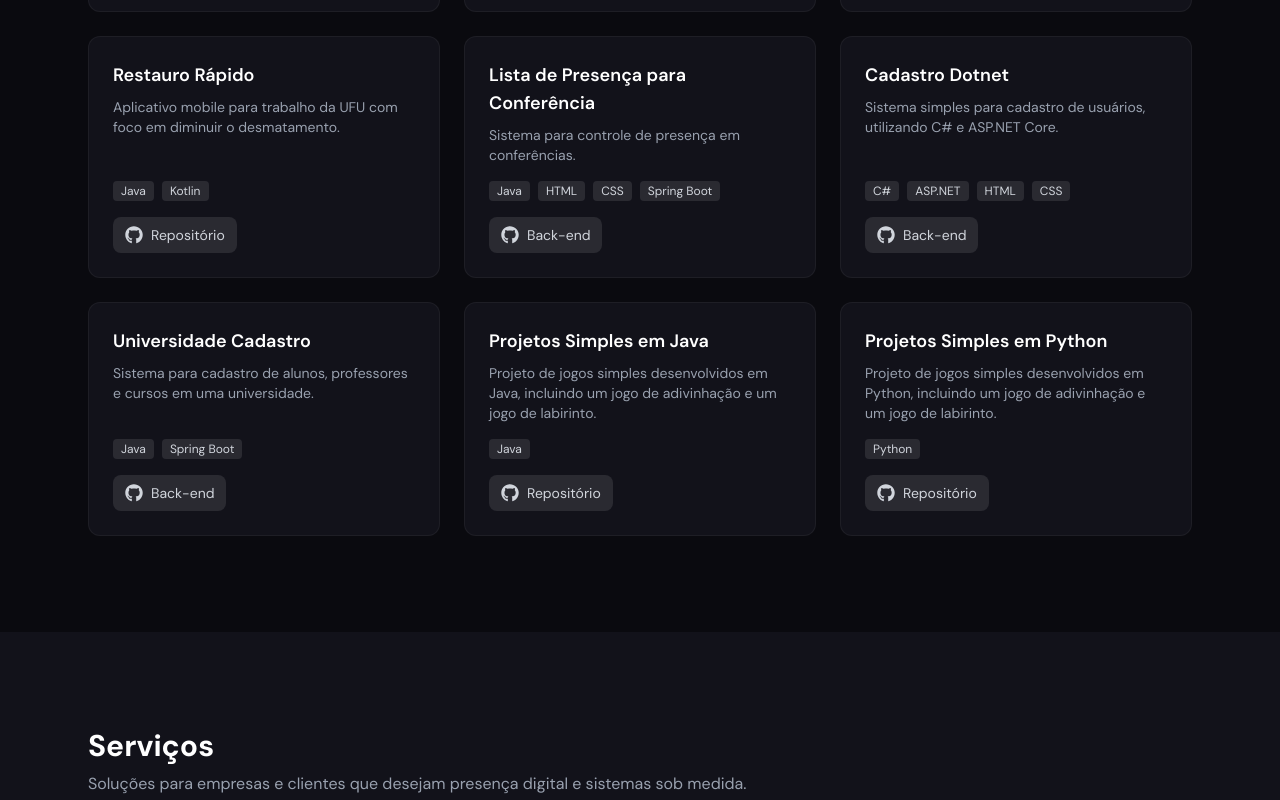
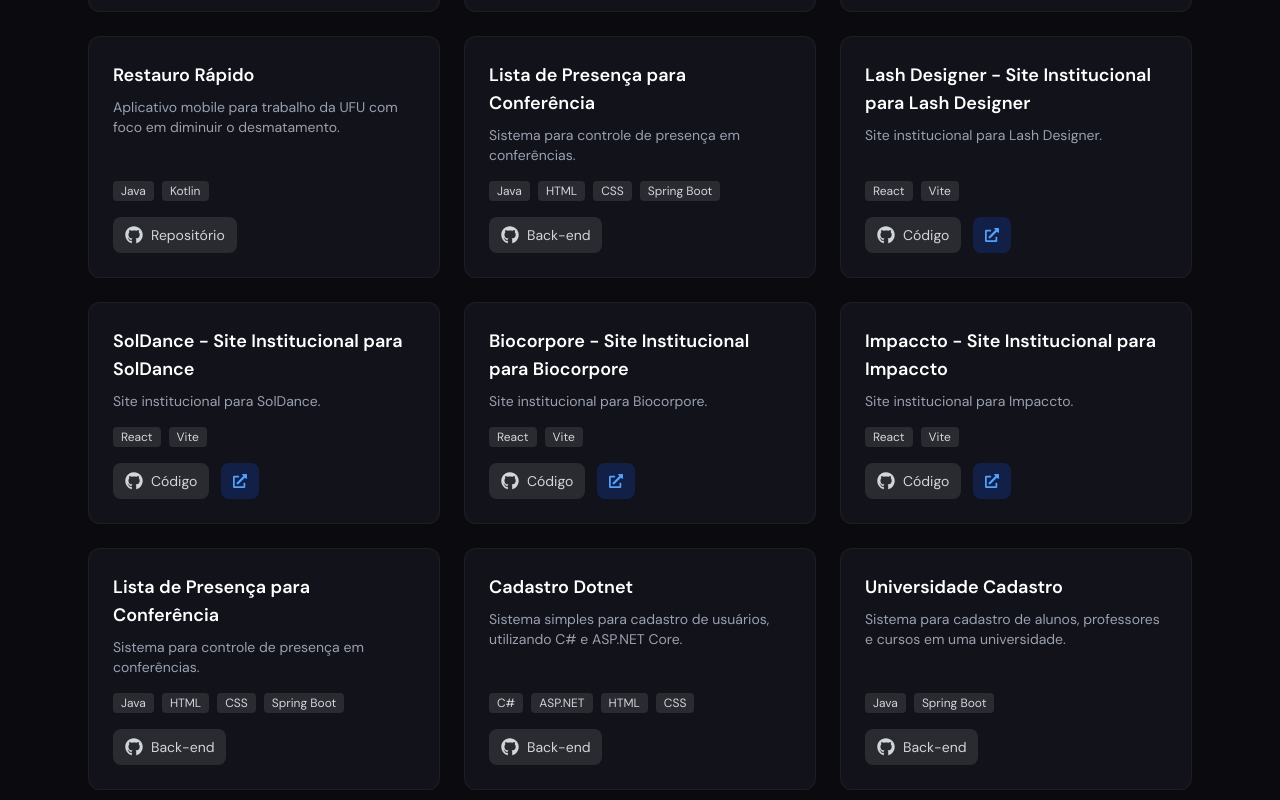
Before and after one commit to Riquelmy247/portfolio, a React (Vite) app: page / in a window 1280 px wide. Shown: the part 2320-3120 px from the top of the page. Built offline with nearby package versions, Linux system fonts and the light colour scheme.

Commit message:
Update projects.js

```diff
--- a/src/data/projects.js
+++ b/src/data/projects.js
@@ -53,6 +53,56 @@ export const projects = [
   },
   {
     id: 6,
+    name: 'Lash Designer - Site Institucional para Lash Designer',
+    description: 'Site institucional para Lash Designer.',
+    technologies: ['React', 'Vite'],
+    github: [
+      { label: 'Código', url: 'https://github.com/Riquelmy247/lash-designer' },
+    ],
+    demoUrl: 'https://riquelmy247.github.io/lash-designer/',
+  },
+  {
+    id: 7,
+    name: 'SolDance - Site Institucional para SolDance',
+    description: 'Site institucional para SolDance.',
+    technologies: ['React', 'Vite'],
+    github: [
+      { label: 'Código', url: 'https://github.com/Riquelmy247/soldance' },
+    ],
+    demoUrl: 'https://riquelmy247.github.io/soldance/',
+  },
+  {
+    id: 8,
+    name: 'Biocorpore - Site Institucional para Biocorpore',
+    description: 'Site institucional para Biocorpore.',
+    technologies: ['React', 'Vite'],
+    github: [
+      { label: 'Código', url: 'https://github.com/Riquelmy247/biocorpore' },
+    ],
+    demoUrl: 'https://riquelmy247.github.io/biocorpore/',
+  },
+  {
+    id: 9,
+    name: 'Impaccto - Site Institucional para Impaccto',
+    description: 'Site institucional para Impaccto.',
+    technologies: ['React', 'Vite'],
+    github: [
+      { label: 'Código', url: 'https://github.com/Riquelmy247/impaccto' },
+    ],
+    demoUrl: 'https://riquelmy247.github.io/impaccto/',
+  },
+  {
+    id: 10,
+    name: 'Lista de Presença para Conferência',
+    description: 'Sistema para controle de presença em conferências.',
+    technologies: ['Java', 'HTML', 'CSS', 'Spring Boot'],
+    github: [
+      { label: 'Back-end', url: 'https://github.com/Riquelmy247/lista-conferencia' },
+    ],
+    demoUrl: null,
+  },
+  {
+    id: 11,
     name: 'Cadastro Dotnet',
     description: 'Sistema simples para cadastro de usuários, utilizando C# e ASP.NET Core.',
     technologies: ['C#', 'ASP.NET', 'HTML', 'CSS'],
@@ -62,7 +112,7 @@ export const projects = [
     demoUrl: null,
   },
   {
-    id: 7,
+    id: 12,
     name: 'Universidade Cadastro',
     description: 'Sistema para cadastro de alunos, professores e cursos em uma universidade.',
     technologies: ['Java', 'Spring Boot'],
@@ -72,7 +122,7 @@ export const projects = [
     demoUrl: null,
   },
   {
-    id: 8,
+    id: 13,
     name: 'Projetos Simples em Java',
     description:
       'Projeto de jogos simples desenvolvidos em Java, incluindo um jogo de adivinhação e um jogo de labirinto.',
@@ -83,7 +133,7 @@ export const projects = [
     demoUrl: null,
   },
   {
-    id: 9,
+    id: 14,
     name: 'Projetos Simples em Python',
     description:
       'Projeto de jogos simples desenvolvidos em Python, incluindo um jogo de adivinhação e um jogo de labirinto.',
```
